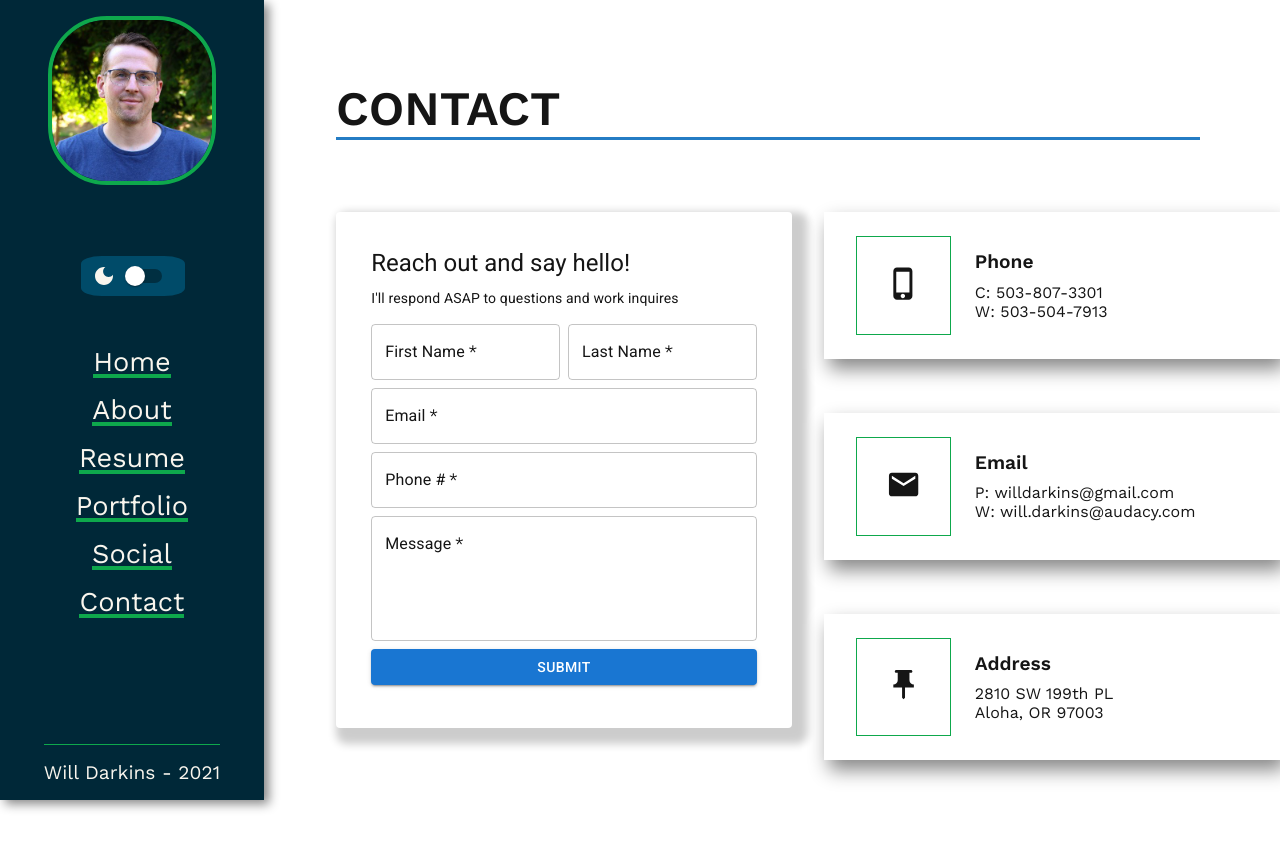
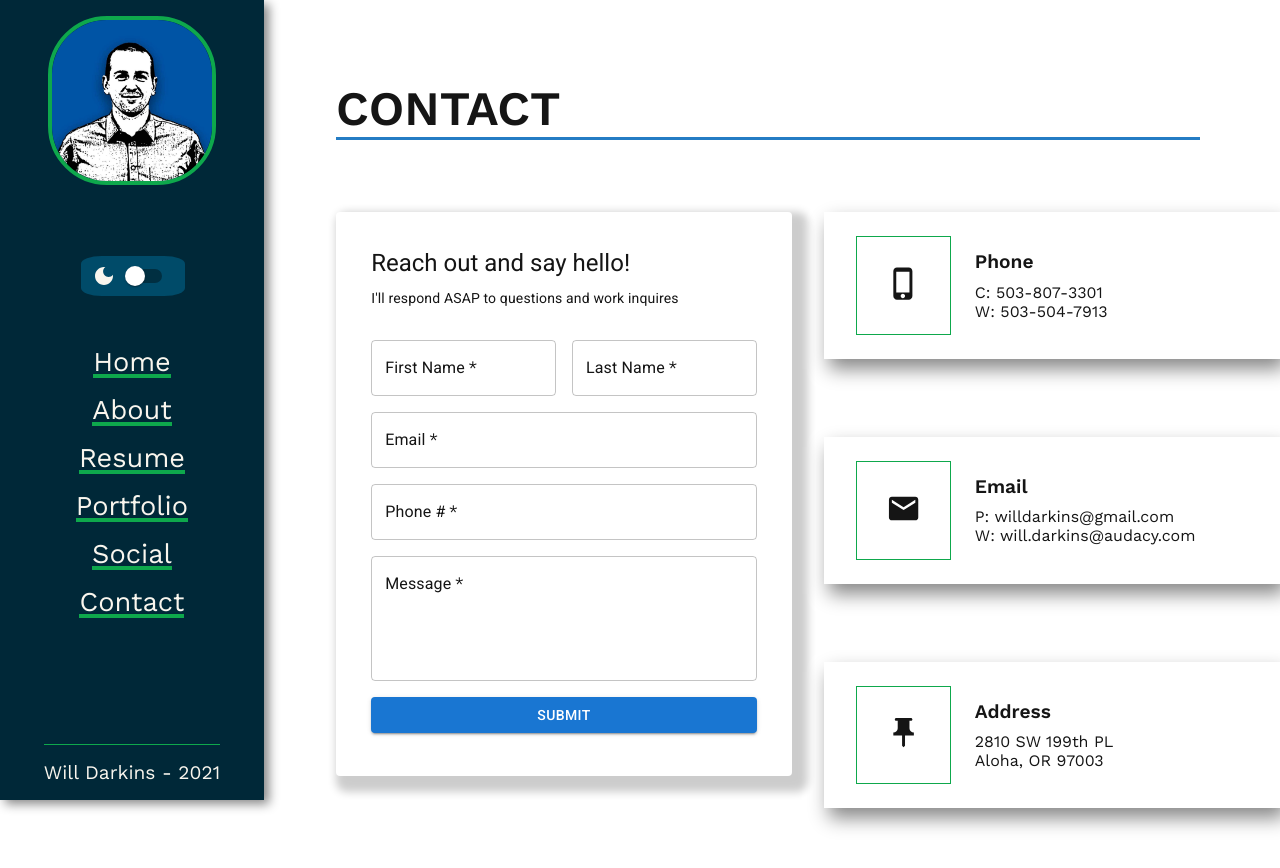
Before and after one commit to willdarkins/portfolio_darkins, a React (Create React App) app: page /contact in a window 1280 px wide. Shown: the top 868 px of the page. Before the commit the page ends 832 px from the top, so only its background shows below. Built offline with nearby package versions, Linux system fonts and the light colour scheme; a web font is replaced by a local one.

Commit message:
added more space between gutters in contact form - new avatar pic and new HTTP reqeust fetch request

```diff
--- a/src/Components/ContactForm.js
+++ b/src/Components/ContactForm.js
@@ -40,7 +40,7 @@ function ContactForm() {
             message: message,
         };
 
-        let response = await fetch("http://localhost:5000/contact", {
+        let response = await fetch("http://willdarkins.herokuapp.com", {
             method: "POST",
             headers: {
                 "Content-Type": "application/json;charset=utf-8",
@@ -58,7 +58,8 @@ function ContactForm() {
                     <Typography gutterBottom variant='h5'>Reach out and say hello!</Typography>
                     <Typography gutterBottom variant='body2' color='textsecondary' component='p'>I'll respond ASAP to questions and work inquires</Typography>
                     <form onSubmit={handleSubmit}>
-                        <Grid container spacing={1}>
+                        <Grid container spacing={2}>
+                        <Grid xs={12} item></Grid>
                             <Grid xs={12} sm={6} item>
                                 <TextField
                                     onChange={(e) => setFirst(e.target.value)}
--- a/src/Components/Nav.js
+++ b/src/Components/Nav.js
@@ -2,6 +2,7 @@ import React from 'react'
 import { NavLink } from 'react-router-dom'
 import styled from 'styled-components'
 import profile from '../Images/Profile-Pic.jpg'
+import artProfile from '../Images/PROFILE PIC_ARTY.jpg'
 import { motion } from 'framer-motion';
 
 //styles variable from styled-components dependency applied to Nav
@@ -62,7 +63,7 @@ function Nav() {
     return (
         <NavStyles>
             <div className='profile'>
-                <img src={profile} alt='profile photo' />
+                <img src={artProfile} alt='profile photo' />
             </div>
             <ul className='nav-list'>
                 <motion.li whileHover={{scale: 1.2, transition: { duration: .2 }}}
```
Also changed, not shown: src/Images/PROFILE PIC_ARTY.jpg (added).
